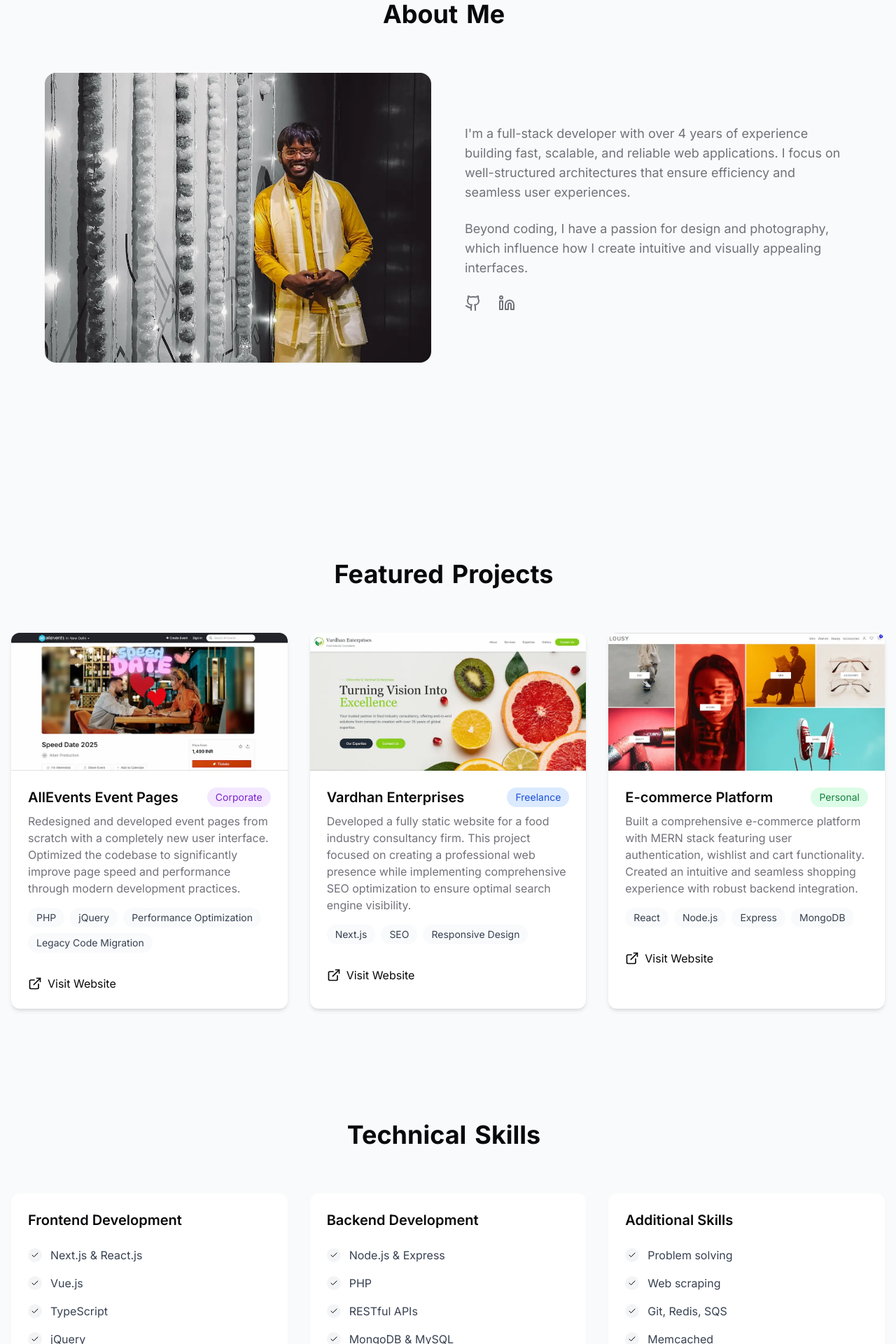
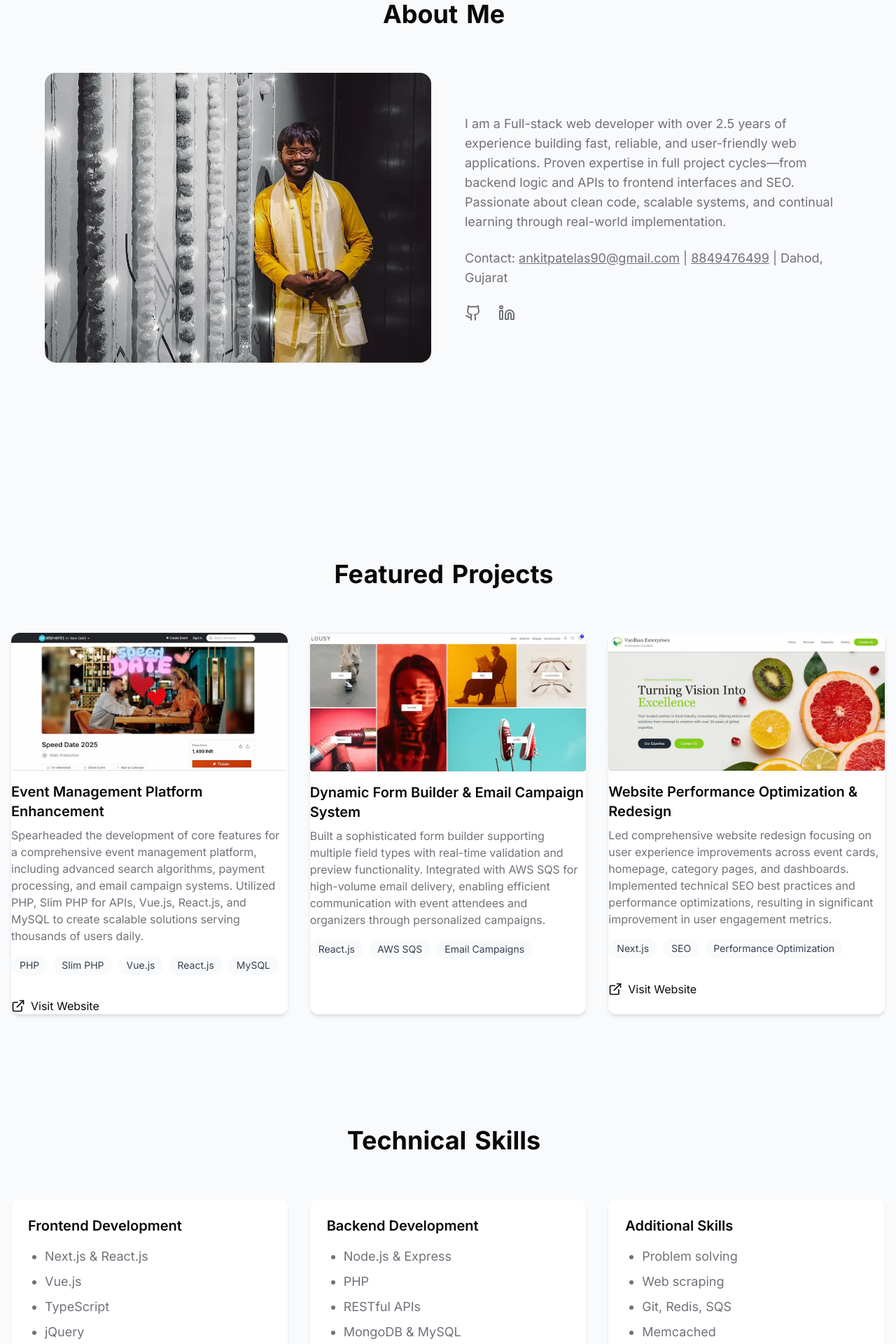
Before and after one commit to AnkitPatel1999/portfolio, a Next.js app: page / in a window 1280 px wide. Shown: the part 880-2800 px from the top of the page at 70% size. Built offline with nearby package versions, Linux system fonts and the light colour scheme.

Commit message:
updated data from my letx

```diff
--- a/components/About.tsx
+++ b/components/About.tsx
@@ -8,8 +8,8 @@ import Image from "next/image";
 
 const About = () => {
   const socialLinks = [
-    { icon: Github, href: "https://github.com/suryapavan1912", label: "GitHub" },
-    { icon: Linkedin, href: "https://www.linkedin.com/in/surya-pavan-79723b1b3", label: "LinkedIn" },
+    { icon: Github, href: "https://github.com/AnkitPatel1999", label: "GitHub" },
+    { icon: Linkedin, href: "https://linkedin.com/in/ankitpatel1999", label: "LinkedIn" },
   ];
 
   return (
@@ -19,7 +19,6 @@ const About = () => {
           text="About Me"
           className="text-3xl md:text-4xl font-bold mb-16 text-center"
         />
-
         <div className="grid md:grid-cols-2 gap-12 items-center max-w-6xl mx-auto">
           <motion.div
             initial={{ opacity: 0, x: -50 }}
@@ -29,13 +28,12 @@ const About = () => {
           >
             <Image
               src="/about/surya.webp"
-              alt="surya"
+              alt="Ankit Patel"
               className="rounded-2xl shadow-sm w-full"
               width={800}
               height={600}
             />
           </motion.div>
-
           <motion.div
             initial={{ opacity: 0, x: 50 }}
             whileInView={{ opacity: 1, x: 0 }}
@@ -44,13 +42,11 @@ const About = () => {
             className="space-y-6"
           >
             <p className="text-lg text-muted-foreground">
-              I&apos;m a full-stack developer with over 4 years of experience building fast, scalable, and reliable web applications. I focus on well-structured architectures that ensure efficiency and seamless user experiences.
+              I am a Full-stack web developer with over 2.5 years of experience building fast, reliable, and user-friendly web applications. Proven expertise in full project cycles—from backend logic and APIs to frontend interfaces and SEO. Passionate about clean code, scalable systems, and continual learning through real-world implementation.
             </p>
-
             <p className="text-lg text-muted-foreground">
-              Beyond coding, I have a passion for design and photography, which influence how I create intuitive and visually appealing interfaces.
+              Contact: <a href="mailto:ankitpatelas90@gmail.com" className="underline">ankitpatelas90@gmail.com</a> | <a href="tel:+91 8849476499" className="underline">8849476499</a> | Dahod, Gujarat
             </p>
-
             <motion.div
               initial={{ opacity: 0, y: 20 }}
               whileInView={{ opacity: 1, y: 0 }}
@@ -65,6 +61,8 @@ const About = () => {
                   className="text-muted-foreground hover:text-foreground transition-colors"
                   whileHover={{ y: -5 }}
                   aria-label={label}
+                  target="_blank"
+                  rel="noopener noreferrer"
                 >
                   <Icon size={24} />
                 </motion.a>
--- a/components/Contact.tsx
+++ b/components/Contact.tsx
@@ -17,20 +17,20 @@ const contactInfo = [
   {
     icon: Mail,
     label: "Email",
-    value: "pavan222mail@gmail.com",
-    href: "mailto:pavan222mail@gmail.com"
+    value: "ankitpatelas90@gmail.com",
+    href: "mailto:ankitpatelas90@gmail.com"
   },
   {
     icon: Phone,
     label: "Phone",
-    value: "+91 9361368366",
-    href: "tel:+919361368366"
+    value: "+91 8849476499",
+    href: "tel:+918849476499"
   }
 ];
 
 const socialLinks = [
-  { icon: Github, href: "https://github.com/suryapavan1912", label: "GitHub" },
-  { icon: Linkedin, href: "https://www.linkedin.com/in/surya-pavan-79723b1b3", label: "LinkedIn" },
+  { icon: Github, href: "https://github.com/AnkitPatel1999", label: "GitHub" },
+  { icon: Linkedin, href: "https://linkedin.com/in/ankitpatel1999", label: "LinkedIn" },
 ];
 
 const Contact = () => {
--- a/components/Experience.tsx
+++ b/components/Experience.tsx
@@ -13,23 +13,32 @@ interface Experience {
 
 const experiences: Experience[] = [
   {
-    title: "Full Stack Developer",
-    company: "AllEvents",
-    period: "May 2023 - Jul 2025",
+    title: "Software Engineer",
+    company: "Allevents Information Private Limited",
+    period: "Jan 2023 – Present (2Y 6M)",
     responsibilities: [
-      "Gained versatile experience by working on numerous projects like dashboards, email services and internal automations.",
-      "Revamped landing, category, and event pages—lighter code, faster loads, better user experience, and higher engagement.",
-      "Shipped and maintained REST and mobile APIs while rolling out new features and fixing bugs on a weekly cycle.",
-      "Managed a team of 2 developers, handling planning, code reviews, and delivery without missing a deadline.",
+      "Integrated Stripe payment gateway for recurring subscription management, enabling seamless payment processing for users.",
+      "Built comprehensive email campaign module with credit-based system, customizable templates, and AWS queue integration for efficient delivery to large user bases.",
+      "Developed dynamic form builder with 7 field types and real-time validation, providing intuitive user experience for event registration.",
+      "Created multiple web applications including QR code generator, trackable link generator, and coupon management system."
     ]
   },
   {
-    title: "Full Stack Intern",
-    company: "Academix",
-    period: "Dec 2022 - Mar 2023",
+    title: "Software Engineer Intern",
+    company: "Allevents Information Private Limited",
+    period: "Jun 2022 – Dec 2022 (6M)",
     responsibilities: [
-      "Developed high-quality, user-friendly features for Academix course marketplace using React JS, improving existing functionality and enhancing overall platform performance.",
-      "Collaborated within the core team to translate project requirements into new features, conducting thorough testing to ensure best-practice code quality \& stability.",
+      "Implemented an advanced event search feature with scoring algorithm, improving search relevance and user engagement.",
+      "Created responsive email templates using MJML framework, ensuring optimal display across various email clients.",
+      "Executed comprehensive technical SEO optimization for entire website, utilizing Google Search Console, Google Analytics, and PageSpeed Insights."
+    ]
+  },
+  {
+    title: "Frontend Web Developer Intern",
+    company: "OyeBusy Technologies Pvt. Ltd.",
+    period: "Oct 2020 – Feb 2021 (4M)",
+    responsibilities: [
+      "Implemented technical SEO for whole website and learned Google Search Console, Google Analytics & PageSpeed Insights to improve web performance."
     ]
   }
 ];
@@ -121,7 +130,7 @@ const Experience = () => {
           <div className="max-w-4xl mx-auto space-y-8">
             {experiences.map((experience, index) => (
               <ExperienceCard
-                key={experience.company}
+                key={experience.company + '-' + experience.title}
                 experience={experience}
                 index={index}
               />
--- a/components/Footer.tsx
+++ b/components/Footer.tsx
@@ -5,8 +5,8 @@ import { motion } from "framer-motion";
 import { Github, Linkedin } from "lucide-react";
 
 const socialLinks = [
-  { icon: Github, href: "https://github.com/suryapavan1912", label: "GitHub" },
-  { icon: Linkedin, href: "https://www.linkedin.com/in/surya-pavan-79723b1b3", label: "LinkedIn" },
+  { icon: Github, href: "https://github.com/AnkitPatel1999", label: "GitHub" },
+  { icon: Linkedin, href: "https://linkedin.com/in/ankitpatel1999", label: "LinkedIn" },
 ];
 
 const Footer = () => {
@@ -21,9 +21,8 @@ const Footer = () => {
             viewport={{ once: true }}
             className="text-gray-400"
           >
-            © 2025 Surya. All rights reserved.
+            © 2025 Ankit Patel. All rights reserved.
           </motion.p>
-
           <div className="flex gap-6">
             {socialLinks.map(({ icon: Icon, href, label }) => (
               <motion.a
@@ -32,6 +31,8 @@ const Footer = () => {
                 whileHover={{ y: -3 }}
                 className="text-gray-400 hover:text-white transition-colors"
                 aria-label={label}
+                target="_blank"
+                rel="noopener noreferrer"
               >
                 <Icon size={20} />
               </motion.a>
--- a/components/Hero.tsx
+++ b/components/Hero.tsx
@@ -10,27 +10,20 @@ const Hero = () => {
       <div className="container mx-auto px-4">
         <div className="max-w-3xl mx-auto text-center">
           <AnimatedText
-            text="Hi, I'm Surya"
+            text="Hi, I'm Ankit Patel"
             className="text-5xl md:text-7xl font-bold mb-4"
           />
-
           <FadeIn delay={0.4}>
             <p className="text-xl text-muted-foreground mb-8">
-              Transform your ideas into powerful applications
+              Full-stack web developer with 2.5+ years of experience building fast, reliable, and user-friendly web applications. Passionate about clean code, scalable systems, and continual learning through real-world implementation.
             </p>
           </FadeIn>
-
           <FadeIn delay={0.6} className="flex gap-4 justify-center">
             <a
               href="#projects"
               className="bg-black text-white hover:bg-black/90 h-11 px-4 md:px-8 rounded-md inline-flex items-center justify-center font-medium text-sm md:text-base"
             >
-              View Projects
-            </a>
-            <a
-              href="#contact"
-              className="border-2 h-11 px-4 md:px-8 rounded-md inline-flex items-center justify-center font-medium text-sm md:text-base"
-            >
+
               Contact Me
             </a>
           </FadeIn>
@@ -39,6 +32,7 @@ const Hero = () => {
       <ScrollIndicator />
     </section>
   );
+// ...existing code...
 };
 
 export default Hero;
--- a/components/Navbar.tsx
+++ b/components/Navbar.tsx
@@ -15,7 +15,7 @@ const Navbar = () => {
     { title: "Contact", href: "#contact" },
   ];
 
-  const resumePath = "https://drive.usercontent.google.com/u/0/uc?id=1lT-fgveRgqPsvH0RuH7plw8mgT19_K4i&export=download";
+  const resumePath = "https://drive.google.com/file/d/1lT-fgveRgqPsvH0RuH7plw8mgT19_K4i/view?usp=sharing";
 
   const navAnimation = {
     hidden: { y: -20, opacity: 0 },
--- a/components/Projects.tsx
+++ b/components/Projects.tsx
@@ -20,43 +20,41 @@ interface Project {
 
 const projects: Project[] = [
   {
-    title: "AllEvents Event Pages",
-    description: "Redesigned and developed event pages from scratch with a completely new user interface. Optimized the codebase to significantly improve page speed and performance through modern development practices.",
+    title: "Event Management Platform Enhancement",
+    description: "Spearheaded the development of core features for a comprehensive event management platform, including advanced search algorithms, payment processing, and email campaign systems. Utilized PHP, Slim PHP for APIs, Vue.js, React.js, and MySQL to create scalable solutions serving thousands of users daily.",
     image: "/projects/allevents.webp",
     technologies: [
       { name: "PHP" },
-      { name: "jQuery" },
-      { name: "Performance Optimization" },
-      { name: "Legacy Code Migration" }
+      { name: "Slim PHP" },
+      { name: "Vue.js" },
+      { name: "React.js" },
+      { name: "MySQL" }
     ],
     type: "corporate",
-    demoUrl: "https://allevents.in/",
-
+    demoUrl: "https://allevents.in/"
   },
   {
-    title: "Vardhan Enterprises",
-    description: "Developed a fully static website for a food industry consultancy firm. This project focused on creating a professional web presence while implementing comprehensive SEO optimization to ensure optimal search engine visibility.",
+    title: "Dynamic Form Builder & Email Campaign System",
+    description: "Built a sophisticated form builder supporting multiple field types with real-time validation and preview functionality. Integrated with AWS SQS for high-volume email delivery, enabling efficient communication with event attendees and organizers through personalized campaigns.",
+    image: "/projects/lousy.webp",
+    technologies: [
+      { name: "React.js" },
+      { name: "AWS SQS" },
+      { name: "Email Campaigns" }
+    ],
+    type: "corporate"
+  },
+  {
+    title: "Website Performance Optimization & Redesign",
+    description: "Led comprehensive website redesign focusing on user experience improvements across event cards, homepage, category pages, and dashboards. Implemented technical SEO best practices and performance optimizations, resulting in significant improvement in user engagement metrics.",
     image: "/projects/vardhan.webp",
     technologies: [
       { name: "Next.js" },
       { name: "SEO" },
-      { name: "Responsive Design" }
+      { name: "Performance Optimization" }
     ],
     demoUrl: "https://vardhanenterprises.co/",
     type: "freelance"
-  },
-  {
-    title: "E-commerce Platform",
-    description: "Built a comprehensive e-commerce platform with MERN stack featuring user authentication, wishlist and cart functionality. Created an intuitive and seamless shopping experience with robust backend integration.",
-    image: "/projects/lousy.webp",
-    technologies: [
-      { name: "React" },
-      { name: "Node.js" },
-      { name: "Express" },
-      { name: "MongoDB" }
-    ],
-    demoUrl: "https://lousy-d1b70.web.app/",
-    type: "personal"
   },
 ];
 
@@ -79,33 +77,10 @@ const ProjectCard = ({ project, index }: { project: Project; index: number }) =>
           alt={project.title}
           width={300}
           height={200}
-          className="w-full aspect-[2/1] object-cover transition-transform duration-500 group-hover:scale-105"
+          className="w-full object-cover mb-4 rounded"
         />
-        <div className="absolute inset-0 bg-black/25 opacity-0 group-hover:opacity-100 transition-opacity duration-300"/>
-        {/* <span className={`absolute top-4 right-4 px-3 py-1 rounded-full text-sm ${
-          project.type === 'freelance' ? 'bg-blue-100 text-blue-700' :
-          project.type === 'corporate' ? 'bg-purple-100 text-purple-700' :
-          'bg-green-100 text-green-700'
-        }`}>
-          {project.type.charAt(0).toUpperCase() + project.type.slice(1)}
-        </span> */}
-      </div>
-
-      <div className="p-6">
-        <div className="flex justify-between items-center mb-2">
-          <h3 className="text-xl font-semibold">{project.title}</h3>
-          <span className={`px-3 py-1 rounded-full text-sm ${
-            project.type === 'freelance' ? 'bg-blue-100 text-blue-700' :
-            project.type === 'corporate' ? 'bg-purple-100 text-purple-700' :
-            'bg-green-100 text-green-700'
-          }`}>
-            {project.type.charAt(0).toUpperCase() + project.type.slice(1)}
-          </span>
-        </div>
-
-        {/* <h3 className="text-xl font-semibold">{project.title}</h3> */}
+        <h3 className="text-xl font-semibold mb-2">{project.title}</h3>
         <p className="text-muted-foreground mb-4">{project.description}</p>
-
         <div className="flex flex-wrap gap-2 mb-8">
           {project.technologies.map((tech) => (
             <span
@@ -116,13 +91,13 @@ const ProjectCard = ({ project, index }: { project: Project; index: number }) =>
             </span>
           ))}
         </div>
-
-        <div className="flex justify-start  gap-5">
+        <div className="flex justify-start gap-5">
           {project.demoUrl && (
             <a
               href={project.demoUrl}
               className="flex items-center gap-2 text-foreground transition-colors hover:text-gray-600"
               target="_blank"
+              rel="noopener noreferrer"
             >
               <ExternalLink size={20} />
               Visit Website
--- a/components/Skills.tsx
+++ b/components/Skills.tsx
@@ -46,53 +46,21 @@ const skillCategories: SkillCategory[] = [
 const SkillCard = ({ category, index }: { category: SkillCategory; index: number }) => {
   const containerVariants = {
     hidden: { opacity: 0, y: 20 },
-    visible: {
-      opacity: 1,
-      y: 0,
-      transition: {
-        duration: 0.6,
-        delay: index * 0.2,
-        staggerChildren: 0.1,
-        delayChildren: index * 0.2 + 0.3
-      }
-    }
+    visible: { opacity: 1, y: 0 }
   };
-
-  const itemVariants = {
-    hidden: { opacity: 0, x: -20 },
-    visible: {
-      opacity: 1,
-      x: 0,
-      transition: {
-        duration: 0.5,
-        ease: "easeOut"
-      }
-    }
-  };
-
   return (
     <motion.div
       variants={containerVariants}
       initial="hidden"
-      whileInView="visible"
-      viewport={{ once: true, margin: "-100px" }}
-      className="bg-white rounded-xl p-6 shadow-sm"
+      animate="visible"
+      className="bg-white rounded-xl shadow p-6"
     >
-      <h3 className="text-xl font-semibold mb-6">{category.title}</h3>
-      <div className="space-y-4">
+      <h3 className="text-xl font-semibold mb-4">{category.title}</h3>
+      <ul className="list-disc ml-6 space-y-2 text-lg text-muted-foreground">
         {category.skills.map((skill) => (
-          <motion.div
-            key={skill.name}
-            variants={itemVariants}
-            className="flex items-center gap-3"
-          >
-            <div className="flex-shrink-0 w-5 h-5 bg-gray-100 rounded-full text-black flex items-center justify-center">
-              <Check size={12} />
-            </div>
-            <span className="text-gray-700">{skill.name}</span>
-          </motion.div>
+          <li key={skill.name}>{skill.name}</li>
         ))}
-      </div>
+      </ul>
     </motion.div>
   );
 };
@@ -105,7 +73,6 @@ const Skills = () => {
           text="Technical Skills"
           className="text-3xl md:text-4xl font-bold mb-16 text-center"
         />
-
         <div className="grid md:grid-cols-2 lg:grid-cols-3 gap-8 max-w-7xl mx-auto">
           {skillCategories.map((category, index) => (
             <SkillCard
```
